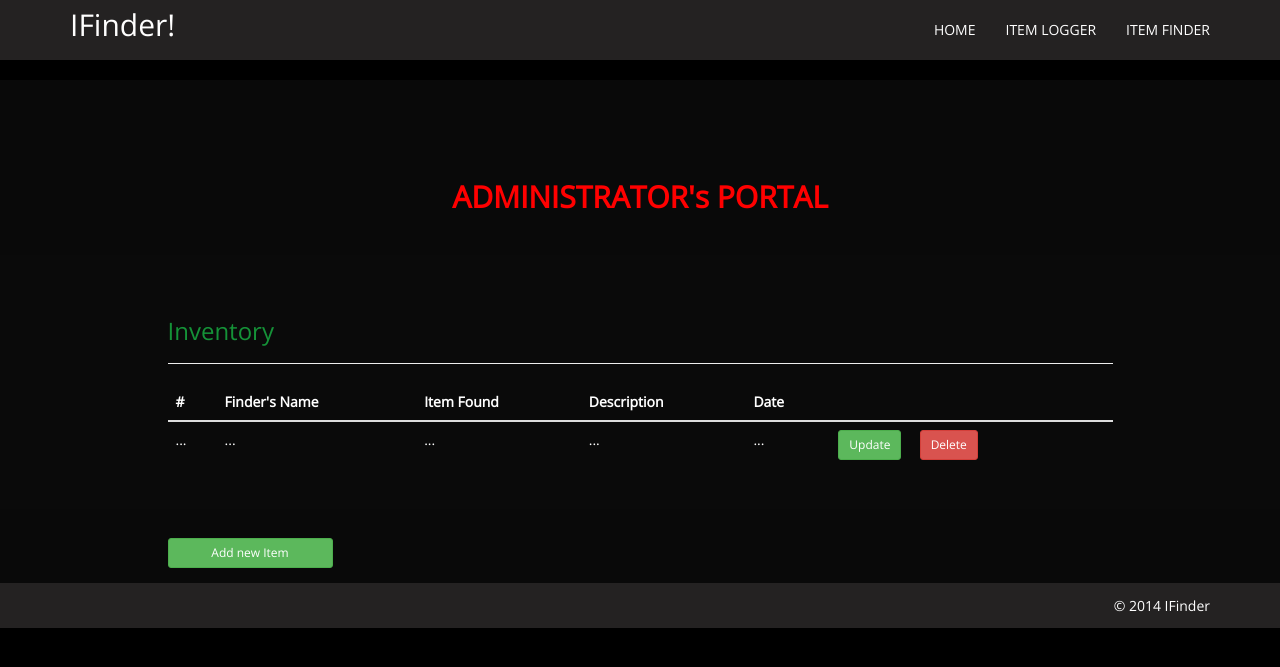
After one commit to Femmi/IFinder, a PHP site: page /Aministrator.php in a window 1280 px wide. The commit adds this page. Shown: the top 667 px of the page. Run offline with PHP 8.4, Linux system fonts and the light colour scheme.

Commit message:
Make changes to Header.php,Nav.php,ItemLogger.php,database.php\nCreate Administrator UI(Amin.php)

```diff
--- /dev/null
+++ b/Amin.php
@@ -0,0 +1,57 @@
+<?php
+require_once('model/database.php');
+require_once('model/item.php');
+require_once('model/item_db.php');
+
+$items;
+if (isset($_POST['action'])) {
+    $action = $_POST['action'];
+
+    if ($action == "search_item") {
+        $items = ItemDB::getItemByDescription($_POST['description']);
+    }
+}
+?>
+
+<div class="row text-center">
+    <h2 data-wow-delay="1.3s" class="row pad-top-botm wow bounceInDown animated"><strong>ADMINISTRATOR's PORTAL</strong></h2>
+</div>
+<div id="theSearch" class="row pad-top-botm wow flipInX animated" data-wow-delay="1.2s">
+    <div class="col-lg-1 col-md-1 col-sm-1" ></div>
+    <div class="col-lg-10 animated">
+        <div class="page-header">
+            <h3>Inventory</h3>
+        </div>
+        <table class="table table-striped table-hover ">
+            <thead>
+            <tr>
+                <th>#</th>
+                <th>Finder's Name</th>
+                <th>Item Found</th>
+                <th>Description</th>
+                <th>Date</th>
+                <th></th>
+            </tr>
+            </thead>
+            <tbody id="info2">
+                <tr>
+                    <td>...</td>
+                    <td>...</td>
+                    <td>...</td>
+                    <td>...</td>
+                    <td>...</td>
+                    <td><a href="#" class="btn btn-success btn-sm" name="update_button" value="update">Update</a>
+                    &nbsp;&nbsp;&nbsp; <a href="#" class="btn btn-danger btn-sm" name="delete_button" value="delete">Delete</a></td>
+                </tr>
+
+            </tbody>
+        </table>
+    </div>
+    <div class="col-lg-1 col-md-1 col-sm-1"></div>
+</div>
+<div class="row">
+    <div class="col-lg-1 col-md-1 col-sm-1 "></div>
+        <div class="form-group col-lg-2 col-md-2 col-sm-2 wow bounceInDown animated">
+            <button type="submit" class="btn btn-success btn-block btn-sm">Add new Item</button>
+        </div>
+    </div>
--- /dev/null
+++ b/Aministrator.php
@@ -0,0 +1,15 @@
+<?php
+require_once('Header.php');
+?>
+<div id="about">
+    <div class="overlay">
+        <div class="container">
+            <?php require_once('Amin.php')
+            ?>
+        </div>
+    </div>
+</div>
+<?php
+require_once 'Footer.php';
+?>
+<!--./ ABOUT SECTION END -->
--- a/Header.php
+++ b/Header.php
@@ -5,6 +5,7 @@
     <meta name="viewport" content="width=device-width, initial-scale=1, maximum-scale=1"/>
     <meta name="description" content=""/>
     <meta name="author" content=""/>
+    <meta name="viewport" content="width=device-width, initial-scale=1">
 
 
     <title>IFinder</title>
--- a/Nav.php
+++ b/Nav.php
@@ -1,7 +1,7 @@
 <div class="navbar navbar-default navbar-fixed-top move-me ">
     <div class="container">
         <div class="navbar-header" id="text">
-            <a class="navbar-brand " href="Home.php">IFinder!</a>
+            <a class="navbar-brand " href="index.php">IFinder!</a>
         </div>
         <div class="navbar-collapse collapse move-me">
             <ul class="nav navbar-nav navbar-right">
--- a/model/database.php
+++ b/model/database.php
@@ -3,7 +3,7 @@ class Database {
 
     private static $dsn = 'mysql:host=localhost;dbname=ifinder';
     private static $username = 'root';
-    private static $password = 'testpass';
+    private static $password = '';
     //reference to db connection
     private static $db;
 
@@ -20,7 +20,8 @@ class Database {
                     self::$password);
             } catch (PDOException $e) {
                 $error_message = $e->getMessage();
-                include('../errors/database_error.php');
+                echo $error_message;
+                include('../error/database_error.php');
                 exit();
             }
         }
```
Also changed, not shown: ItemLogger.php (+8 -16 lines).
